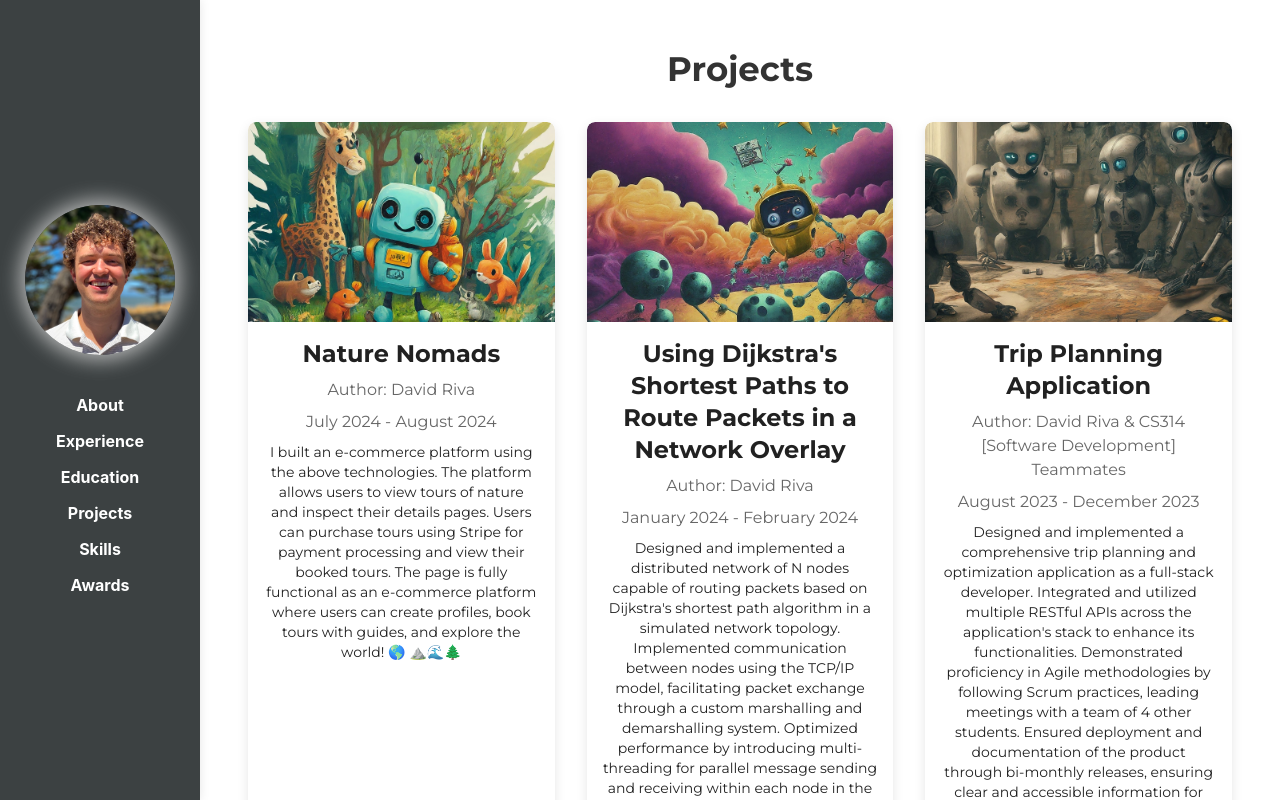
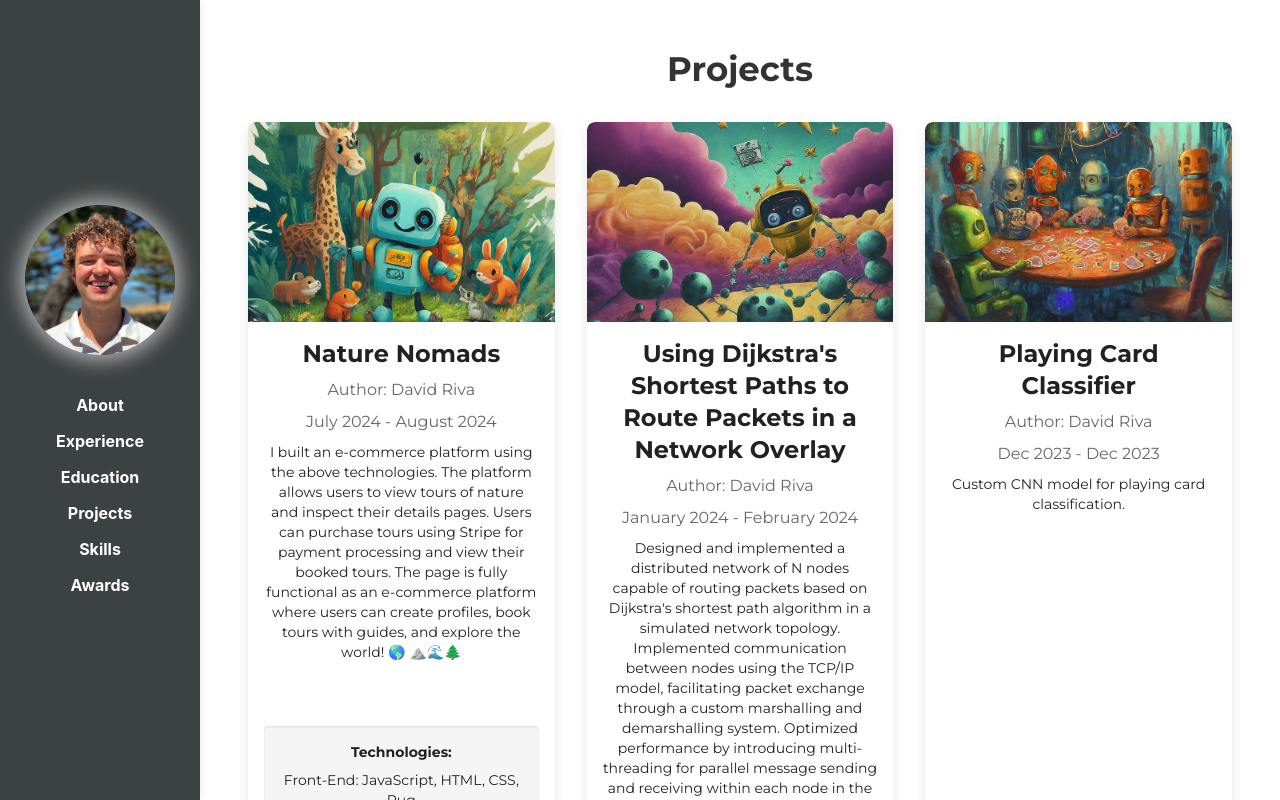
Before and after one commit to davidjriva/Personal-Portfolio, a React (Create React App) app: page /projects in a window 1280 px wide. Shown: the top 800 px of the page. Built offline with nearby package versions, Linux system fonts and the light colour scheme.

Commit message:
Sort projects chronologically

```diff
--- a/src/components/Projects.js
+++ b/src/components/Projects.js
@@ -5,6 +5,10 @@ import ProjectCard from './ProjectCard';
 import projectData from '../data/projects.json';
 
 const Projects = () => {
+  const sortedProjectData = [...projectData].sort((a, b) => {
+    return new Date(b.dateStarted) - new Date(a.dateStarted);
+  });
+
   return (
     <Box
       id="projects"
@@ -31,7 +35,7 @@ const Projects = () => {
           justifyContent: 'center',
         }}
       >
-        {projectData.map((project) => (
+        {sortedProjectData.map((project) => (
           <ProjectCard key={project.title} {...project} />
         ))}
       </Box>
```
